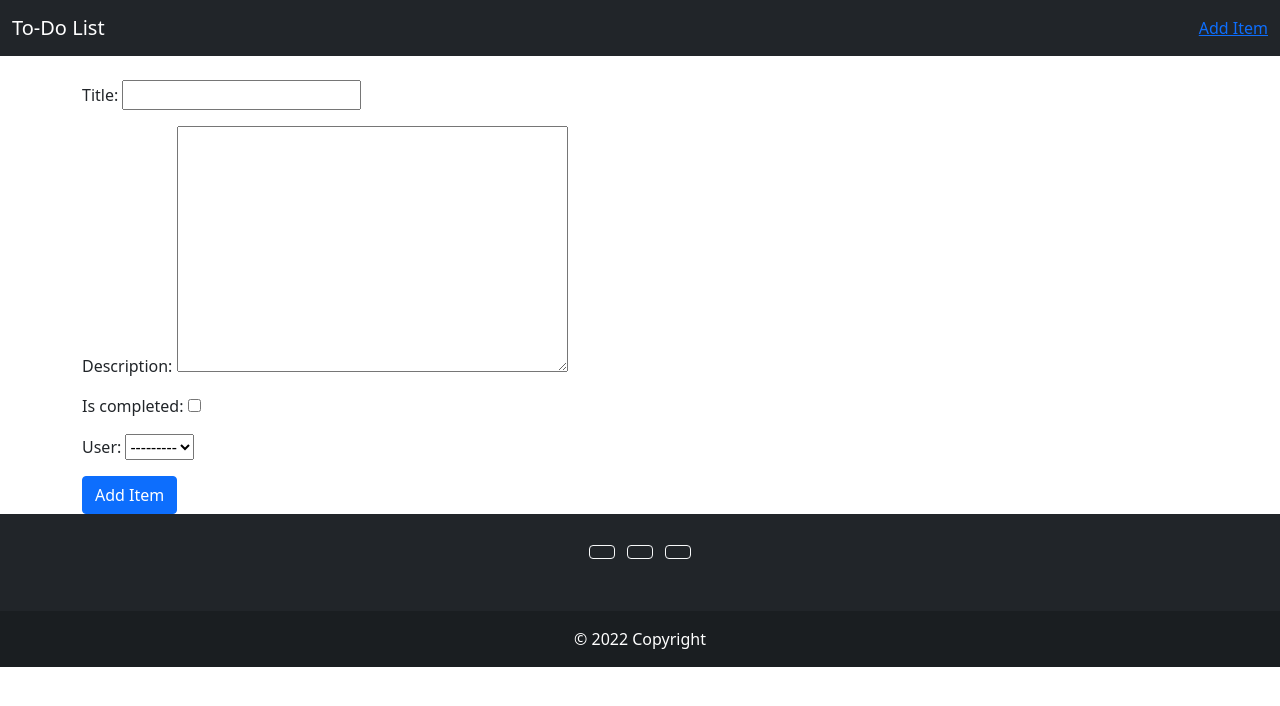
After one commit to sedighehfarasat/ToDoList, a Django app: page /task-create/ in a window 1280 px wide. The commit adds this page. Shown: the top 706 px of the page. Run offline with Django 4.2, Linux system fonts and the light colour scheme.

Commit message:
Created create task view and template

```diff
--- a/todo_list/task/templates/task/base.html
+++ b/todo_list/task/templates/task/base.html
@@ -19,11 +19,7 @@
     <nav class="navbar navbar-expand-lg navbar-dark bg-dark">
       <div class="container-fluid">
         <a class="navbar-brand" href="{% url 'task-home' %}">To-Do List</a>
-        <form class="d-flex" method="post">
-          {% csrf_token %}
-          <input class="form-control me-2" type="search" placeholder="Add Item" aria-label="Search" name="item">
-          <button class="btn btn-outline-secondary my-2 my-sm-0" type="submit">Add</button>
-        </form>
+        <a  href="{% url 'task-create' %}">Add Item</a>
       </div>
     </nav>
     <br/>
--- /dev/null
+++ b/todo_list/task/templates/task/task_form.html
@@ -0,0 +1,8 @@
+{% extends 'task/base.html' %}
+{% block content %}
+    <form method="post">
+      {% csrf_token %}
+      {{ form.as_p }}
+      <button type="submit" class="btn btn-primary">Add Item</button>
+    </form>
+{% endblock %}
--- a/todo_list/task/urls.py
+++ b/todo_list/task/urls.py
@@ -4,4 +4,5 @@ from . import views
 urlpatterns = [
     path('', views.TaskListView.as_view(), name='task-home'),
     path('task/<int:pk>/', views.TaskDetailView.as_view(), name='task-detail'),
+    path('task-create/', views.TaskCreateView.as_view(), name='task-create'),
 ]
--- a/todo_list/task/views.py
+++ b/todo_list/task/views.py
@@ -1,4 +1,5 @@
-from django.views.generic import ListView, DetailView
+from django.views.generic import ListView, DetailView, CreateView
+from django.urls import reverse_lazy
 from .models import Task
 
 
@@ -13,3 +14,11 @@ class TaskDetailView(DetailView):
     model = Task
     template_name = 'task/details.html'
     context_object_name = 'task'
+
+
+class TaskCreateView(CreateView):
+    model = Task
+    template_name = 'task/task_form.html'
+    context_object_name = 'task'
+    fields = '__all__'
+    success_url = reverse_lazy('task-home')
```
